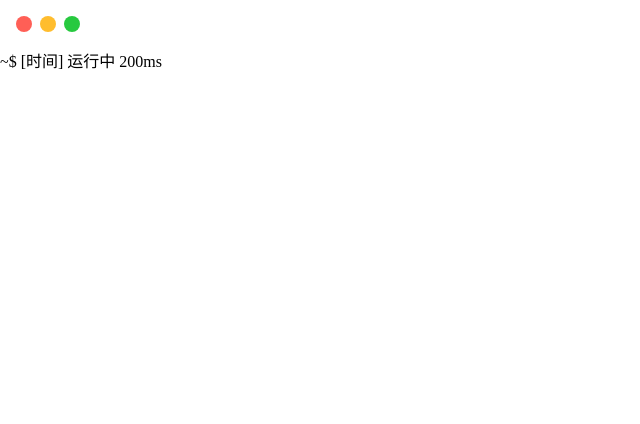
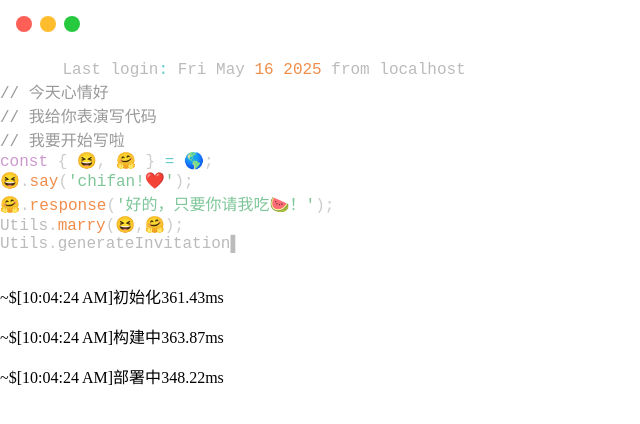
Before and after one commit to BigBaiDog/vite-project, a Vue app: page / in a window 1280 px wide. Shown: the top 424 px of the page, without its empty margins (0-640 px from the left). Built offline with nearby package versions, Linux system fonts and the light colour scheme.

Commit message:
实现执行命令效果

```diff
--- a/src/assets/data.ts
+++ b/src/assets/data.ts
@@ -1,6 +1,12 @@
-const data:{[key:string]:string|object}={
-    code:
-`
+interface execution{
+  name: string,
+  time: string,
+  duration: number,
+  visible: boolean
+}
+const data: { [key: string]: string | Array<execution> } = {
+  code:
+    `
 // 今天心情好
 // 我给你表演写代码
 // 我要开始写啦
--- a/src/components/Executions.vue
+++ b/src/components/Executions.vue
@@ -1,22 +1,57 @@
 <script setup lang="ts">
-import date from '../assets/data';
-function executeACommand(execution :object) {
-    return new Promise((resolve, reject) => {
-        setTimeout(() => {
-            resolve(execution.result);
-        }, execution.duration);
+import data from '../assets/data';
+import { computed, onMounted, ref } from 'vue';
+
+class Execution {
+    visible: boolean = false;
+    time: string = '';
+    name: string;
+    duration: number = 0;
+    constructor(name: string, duration?: number) {
+        this.name = name;
+        if (duration !== undefined) {
+            this.duration = duration;
+        }
+    }
+    getRandomNumber(): number {
+        const randomNumber = Math.random() * (500 - 300) + 300; // 生成200到300之间的随机数
+        return parseFloat(randomNumber.toFixed(2)); // 精确到小数点后两位
+    }
+    run(): Promise<void> {
+        return new Promise((resolve) => {
+            this.time = new Date().toLocaleTimeString();
+            this.duration = this.getRandomNumber();
+            setTimeout(() => {
+                this.visible = true;
+                resolve();
+            }, this.duration);
+        });
+    }
+}
+
+const executions = ref<Execution[]>([]);
+(data.executions as Array<Execution>).forEach((execution) => {
+    executions.value.push(new Execution(execution.name));
+});
+
+onMounted(() => {
+    executions.value[0].run().then(() => {
+        executions.value[1].run().then(() => {
+            executions.value[2].run();
+        });
     });
-}
+});
 
 </script>
 
 <template>
-    <span class="prompt">~$ </span>
-    <span class="time">[时间] </span>
-    <span class="task">运行中 </span>
-    <span class="duration">200ms</span>
+    <p v-for="job in executions" v-show="job.visible">
+        <span class="prompt">~$</span>
+        <span class="time">[{{ job.time }}]</span>
+        <span class="task">{{ job.name }}</span>
+        <span class="duration">{{ job.duration }}ms</span>
+    </p>
 </template>
 
 <style scoped lang="less">
-
 </style>
--- a/src/components/Terminal.vue
+++ b/src/components/Terminal.vue
@@ -8,7 +8,7 @@ import Executions from './Executions.vue';
 <template>
     <div>
         <TopBar></TopBar>
-        <!-- <Tset></Tset> -->
+        <Tset></Tset>
         <Executions></Executions>
     </div>
 </template>
```
